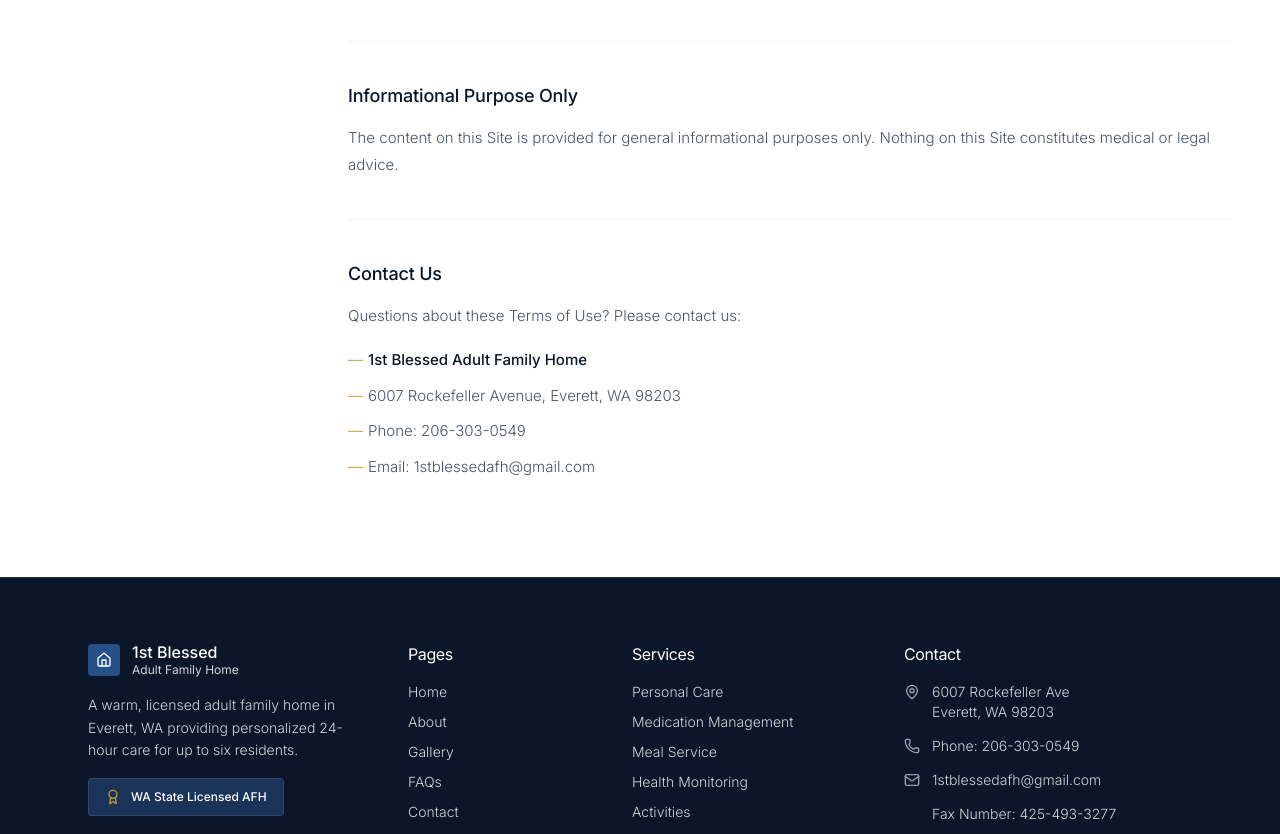
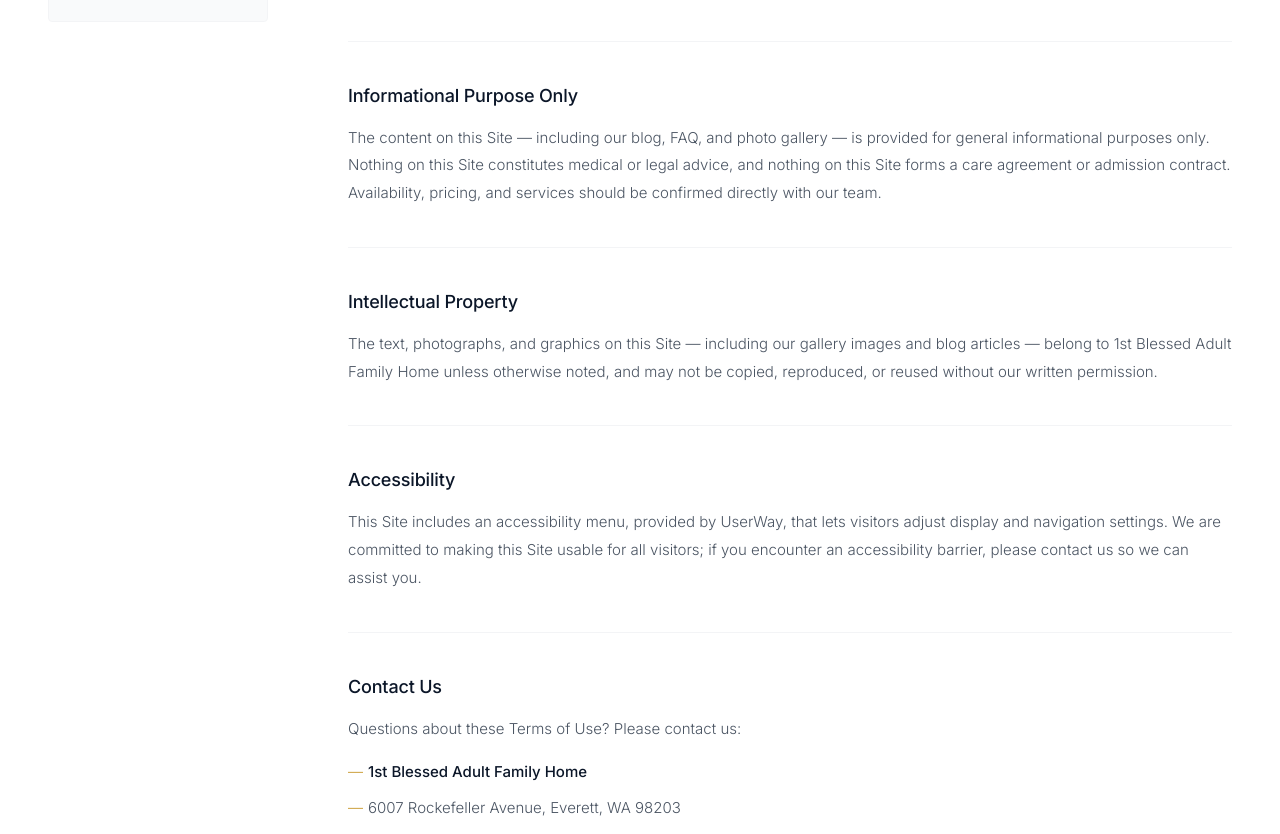
Before and after one commit to qezman/1stBlessedAFH, a Next.js app: page /terms-of-use in a window 1280 px wide. Shown: the part 807-1641 px from the top of the page. Built offline with nearby package versions, Linux system fonts and the light colour scheme.

Commit message:
fix: privacy-policy & terms-of-use-content

```diff
--- a/app/privacypolicy/page.tsx
+++ b/app/privacypolicy/page.tsx
@@ -37,8 +37,9 @@ const PRIVACY_SECTIONS: LegalSection[] = [
         <ul>
           <li>
             <strong>Information you provide directly</strong> — When you fill
-            out our contact form, you may provide your name, email address,
-            phone number, and any details you include in your message.
+            out our contact form, you provide your name, email address, and
+            message, along with your reason for enquiry and, optionally, a
+            phone number.
           </li>
           <li>
             <strong>Automatically collected information</strong> — Like most
@@ -68,6 +69,35 @@ const PRIVACY_SECTIONS: LegalSection[] = [
     ),
   },
   {
+    heading: "Third-Party Services",
+    content: (
+      <>
+        <p>
+          We rely on a small number of trusted service providers to operate
+          this Site. They only receive the information needed to perform
+          their function, and are not permitted to use it for their own
+          marketing purposes:
+        </p>
+        <ul>
+          <li>
+            <strong>Resend</strong> — When you submit our contact form, the
+            details you enter are delivered to our team through Resend's
+            email delivery service.
+          </li>
+          <li>
+            <strong>UserWay</strong> — Our accessibility menu is powered by
+            UserWay, which may load a script and set cookies to remember your
+            accessibility preferences across visits to the Site.
+          </li>
+        </ul>
+        <p>
+          We do not sell your personal information, and we do not share it
+          with third parties for their own advertising purposes.
+        </p>
+      </>
+    ),
+  },
+  {
     heading: "Contact Us",
     content: (
       <>
@@ -92,7 +122,7 @@ export default function PrivacyPolicyPage() {
     <LegalPage
       title="Privacy Policy"
       subtitle="How we collect, use, and protect information on this website."
-      lastUpdated="April 2025"
+      lastUpdated="August 2026"
       sections={PRIVACY_SECTIONS}
     />
   );
--- a/app/terms-of-use/page.tsx
+++ b/app/terms-of-use/page.tsx
@@ -50,8 +50,39 @@ const TERMS_SECTIONS: LegalSection[] = [
     content: (
       <>
         <p>
-          The content on this Site is provided for general informational
-          purposes only. Nothing on this Site constitutes medical or legal advice.
+          The content on this Site — including our blog, FAQ, and photo
+          gallery — is provided for general informational purposes only.
+          Nothing on this Site constitutes medical or legal advice, and
+          nothing on this Site forms a care agreement or admission contract.
+          Availability, pricing, and services should be confirmed directly
+          with our team.
+        </p>
+      </>
+    ),
+  },
+  {
+    heading: "Intellectual Property",
+    content: (
+      <>
+        <p>
+          The text, photographs, and graphics on this Site — including our
+          gallery images and blog articles — belong to 1st Blessed Adult
+          Family Home unless otherwise noted, and may not be copied,
+          reproduced, or reused without our written permission.
+        </p>
+      </>
+    ),
+  },
+  {
+    heading: "Accessibility",
+    content: (
+      <>
+        <p>
+          This Site includes an accessibility menu, provided by UserWay, that
+          lets visitors adjust display and navigation settings. We are
+          committed to making this Site usable for all visitors; if you
+          encounter an accessibility barrier, please contact us so we can
+          assist you.
         </p>
       </>
     ),
@@ -79,7 +110,7 @@ export default function TermsOfUsePage() {
     <LegalPage
       title="Terms of Use"
       subtitle="The terms and conditions governing your use of this website."
-      lastUpdated="April 2025"
+      lastUpdated="August 2026"
       sections={TERMS_SECTIONS}
     />
   );
```
Also changed, not shown: 1 other file (tests, documents, lock files or other folders).
